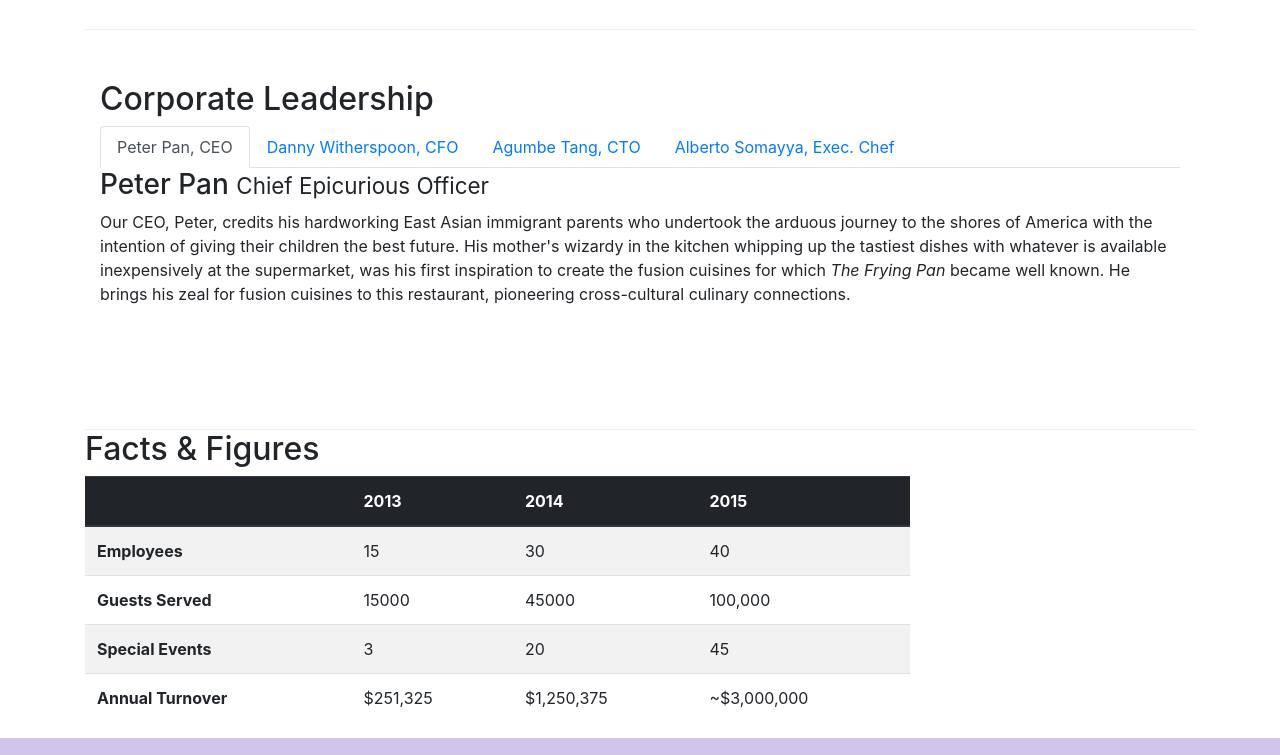
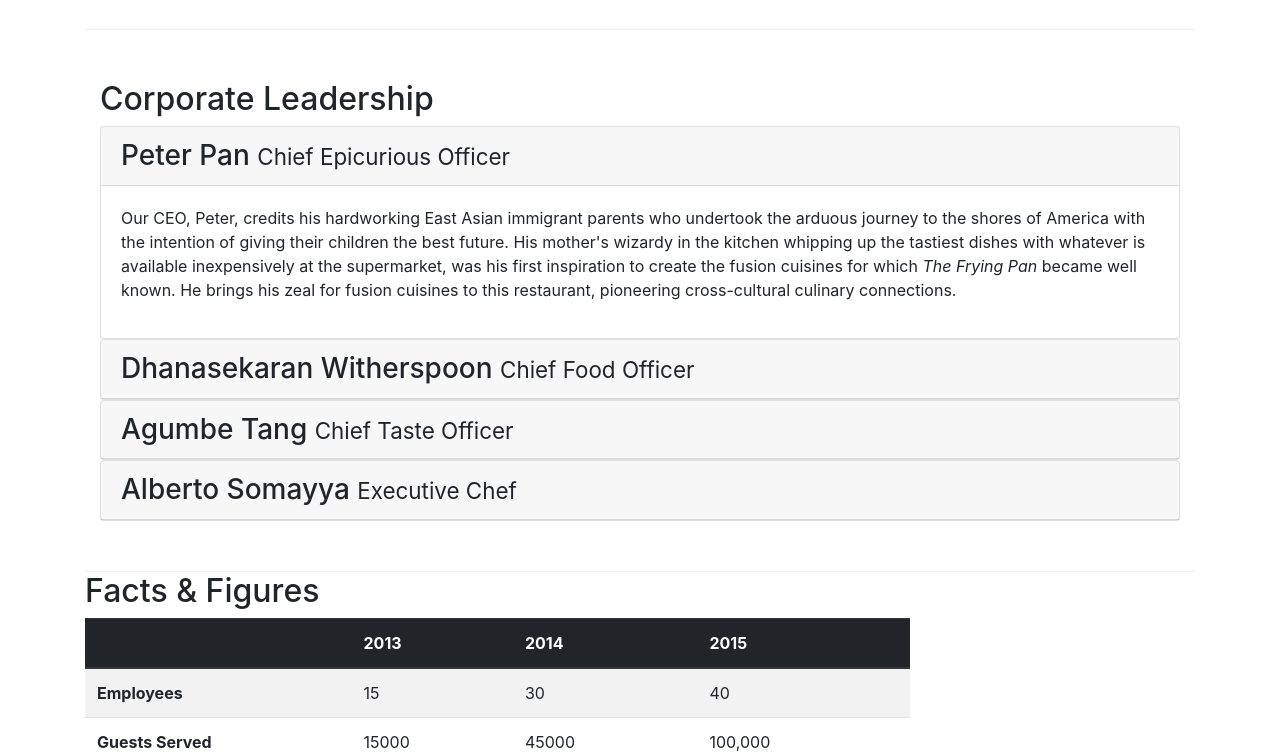
Before and after one commit to sunhang823/conFusion, a website: page aboutus.html in a window 1280 px wide. Shown: the part 940-1695 px from the top of the page. Drawn offline with nearby package versions, Linux system fonts and the light colour scheme.

Commit message:
accordion

```diff
--- a/aboutus.html
+++ b/aboutus.html
@@ -100,38 +100,67 @@
             <div class="col-12">
                 <h2>Corporate Leadership</h2>
 
-                <ul class="nav nav-tabs">
-                    <li class="nav-item">
-                      <a class="nav-link active" href="#peter" role="tab" data-toggle="tab">Peter Pan, CEO</a>
-                    </li>
-                    <li class="nav-item">
-                      <a class="nav-link" href="#danny" role="tab" data-toggle="tab">Danny Witherspoon, CFO</a>
-                    </li>
-                    <li class="nav-item">
-                      <a class="nav-link" href="#agumbe"role="tab" data-toggle="tab">Agumbe Tang, CTO</a>
-                    </li>
-                    <li class="nav-item">
-                      <a class="nav-link" href="#alberto" role="tab" data-toggle="tab">Alberto Somayya, Exec. Chef</a>
-                    </li>
-                </ul>
 
-                <div class="tab-content">
-                    <div role="tabpanel" class="tab-pane fade show active" id="peter">
-                        <h3>Peter Pan <small>Chief Epicurious Officer</small></h3>
-                        <p class="d-none d-sm-block">Our CEO, Peter, credits his hardworking East Asian immigrant parents who undertook the arduous journey to the shores of America with the intention of giving their children the best future. His mother's wizardy in the kitchen whipping up the tastiest dishes with whatever is available inexpensively at the supermarket, was his first inspiration to create the fusion cuisines for which <em>The Frying Pan</em> became well known. He brings his zeal for fusion cuisines to this restaurant, pioneering cross-cultural culinary connections.</p>
+                <div id="accordion">
+                    <div class="card">
+                        <div class="card-header" role="tab" id="peterhead">
+                        <h3 class="mb-0">
+                            <a data-toggle="collapse" data-target="#peter">
+                            Peter Pan <small>Chief Epicurious Officer</small>
+                            </a>
+                        </h3>
+                        </div>
+                        <div class="collapse show" id="peter" data-parent="#accordion">
+                            <div class="card-body">
+                                <p class="d-none d-sm-block">Our CEO, Peter, credits his hardworking East Asian immigrant parents who undertook the arduous journey to the shores of America with the intention of giving their children the best future. His mother's wizardy in the kitchen whipping up the tastiest dishes with whatever is available inexpensively at the supermarket, was his first inspiration to create the fusion cuisines for which <em>The Frying Pan</em> became well known. He brings his zeal for fusion cuisines to this restaurant, pioneering cross-cultural culinary connections.</p>
+                            </div>
+                        </div>
                     </div>
-                    <div role="tabpanel" class="tab-pane fade" id="danny">
-                        <h3>Dhanasekaran Witherspoon <small>Chief Food Officer</small></h3>
-                        <p class="d-none d-sm-block">Our CFO, Danny, as he is affectionately referred to by his colleagues, comes from a long established family tradition in farming and produce. His experiences growing up on a farm in the Australian outback gave him great appreciation for varieties of food sources. As he puts it in his own words, <em>Everything that runs, wins, and everything that stays, pays!</em></p>
+
+                    <div class="card">
+                            <div class="card-header" role="tab" id="dannyhead">
+                            <h3 class="mb-0">
+                                <a class="collapsed" data-toggle="collapse" data-target="#danny">
+                                Dhanasekaran Witherspoon <small>Chief Food Officer</small>
+                                </a>
+                            </h3>
+                        </div>
+                        <div class="collapse" id="danny" data-parent="#accordion">
+                            <div class="card-body">
+                                <p class="d-none d-sm-block">Our CFO, Danny, as he is affectionately referred to by his colleagues, comes from a long established family tradition in farming and produce. His experiences growing up on a farm in the Australian outback gave him great appreciation for varieties of food sources. As he puts it in his own words, <em>Everything that runs, wins, and everything that stays, pays!</em></p>
+                            </div>
+                        </div>
                     </div>
-                    <div role="tabpanel" class="tab-pane fade" id="agumbe">
-                        <h3>Agumbe Tang <small>Chief Taste Officer</small></h3>
-                        <p class="d-none d-sm-block">Blessed with the most discerning gustatory sense, Agumbe, our CTO, personally ensures that every dish that we serve meets his exacting tastes. Our chefs dread the tongue lashing that ensues if their dish does not meet his exacting standards. He lives by his motto, <em>You click only if you survive my lick.</em></p>
+                    <div class="card">
+                            <div class="card-header" role="tab" id="agumbehead">
+                            <h3 class="mb-0">
+                                <a class="collapsed" data-toggle="collapse" data-target="#agumbe">
+                                Agumbe Tang <small>Chief Taste Officer</small>
+                                </a>
+                            </h3>
+                        </div>
+                        <div class="collapse" id="agumbe" data-parent="#accordion">
+                            <div class="card-body">
+                                <p class="d-none d-sm-block">Blessed with the most discerning gustatory sense, Agumbe, our CTO, personally ensures that every dish that we serve meets his exacting tastes. Our chefs dread the tongue lashing that ensues if their dish does not meet his exacting standards. He lives by his motto, <em>You click only if you survive my lick.</em></p>
+                            </div>
+                        </div>
                     </div>
-                    <div role="tabpanel" class="tab-pane fade" id="alberto">
-                        <h3>Alberto Somayya <small>Executive Chef</small></h3>
-                        <p class="d-none d-sm-block">Award winning three-star Michelin chef with wide International experience having worked closely with whos-who in the culinary world, he specializes in creating mouthwatering Indo-Italian fusion experiences. He says, <em>Put together the cuisines from the two craziest cultures, and you get a winning hit! Amma Mia!</em></p>
+
+                    <div class="card">
+                            <div class="card-header" role="tab" id="albertohead">
+                            <h3 class="mb-0">
+                                <a class="collapsed" data-toggle="collapse" data-target="#alberto">
+                                Alberto Somayya <small>Executive Chef</small>
+                                </a>
+                            </h3>
+                        </div>
+                        <div class="collapse" id="alberto" data-parent="#accordion">
+                            <div class="card-body">
+                                <p class="d-none d-sm-block">Award winning three-star Michelin chef with wide International experience having worked closely with whos-who in the culinary world, he specializes in creating mouthwatering Indo-Italian fusion experiences. He says, <em>Put together the cuisines from the two craziest cultures, and you get a winning hit! Amma Mia!</em></p>
+                            </div>
+                        </div>
                     </div>
+
                 </div>
 
             </div>
--- a/css/styles.css
+++ b/css/styles.css
@@ -37,3 +37,10 @@
 .navbar-dark {
     background-color: #512DA8;
 }
+
+.tab-content {
+    border-left: 1px solid #ddd;
+    border-right: 1px solid #ddd;
+    border-bottom: 1px solid #ddd;
+    padding: 10px;
+}
```
